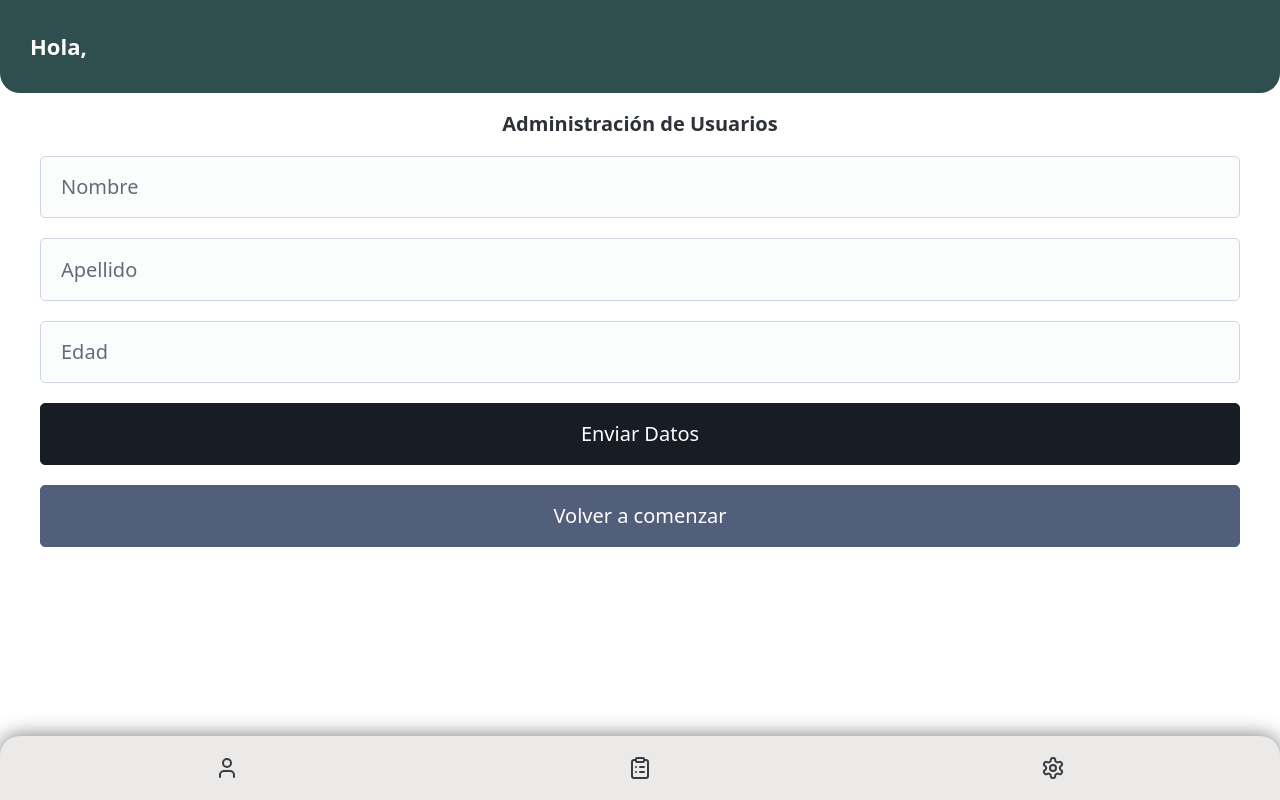
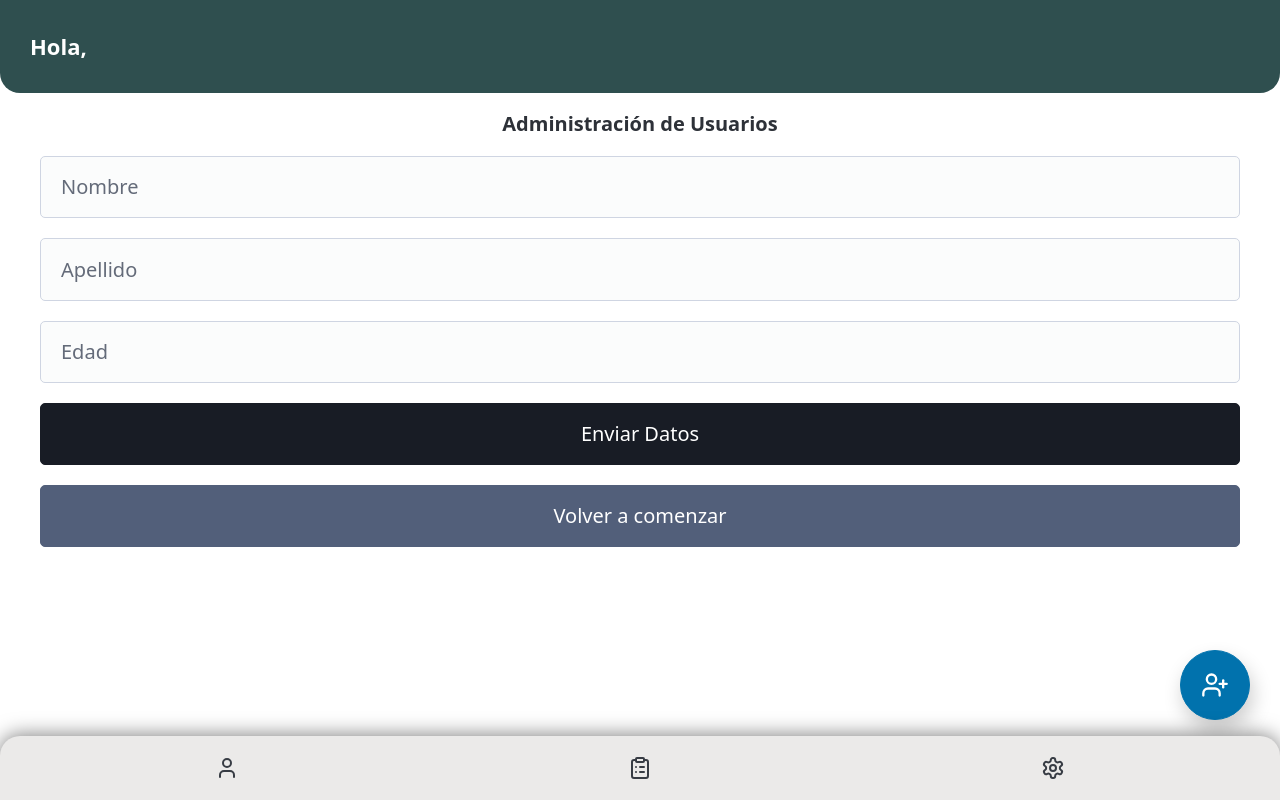
Before and after one commit to dn192246/mobileApp1, a website built with Vite: page index.html in a window 1280 px wide. Built offline with nearby package versions, Linux system fonts and the light colour scheme; some packages are replaced by stand-ins of ours.

Commit message:
Función para agregar registros

```diff
--- a/index.html
+++ b/index.html
@@ -23,6 +23,10 @@
     </form>
   </main>
 
+  <button class="add-button">
+    <svg xmlns="http://www.w3.org/2000/svg" width="28" height="28" viewBox="0 0 24 24" fill="none" stroke="currentColor" stroke-width="2" stroke-linecap="round" stroke-linejoin="round" class="lucide lucide-user-plus-icon lucide-user-plus"><path d="M16 21v-2a4 4 0 0 0-4-4H6a4 4 0 0 0-4 4v2"/><circle cx="9" cy="7" r="4"/><line x1="19" x2="19" y1="8" y2="14"/><line x1="22" x2="16" y1="11" y2="11"/></svg>
+  </button>
+
   <nav class="bottomFooter">
     <div>
       <svg xmlns="http://www.w3.org/2000/svg" width="24" height="24" viewBox="0 0 24 24" fill="none" stroke="currentColor" stroke-width="2" stroke-linecap="round" stroke-linejoin="round" class="lucide lucide-user-icon lucide-user"><path d="M19 21v-2a4 4 0 0 0-4-4H9a4 4 0 0 0-4 4v2"/><circle cx="12" cy="7" r="4"/></svg>
--- a/src/css/main.css
+++ b/src/css/main.css
@@ -30,6 +30,23 @@
     justify-content: space-evenly;
     align-items: center;
     font-size: 14px;
+    transition: 0.4s transform;
 }
 
-.bottomFooter div:
+.bottomFooter div:active, .add-button:active{
+    transform: scale(1.2);
+}
+
+.add-button{
+    position: fixed;
+    bottom: 80px;
+    right: 30px;
+    border-radius: 50%;
+    width: 70px;
+    height: 70px;
+    transition: 0.4s transform;
+    display: flex;
+    justify-content: center;
+    align-items: center;
+    box-shadow: 3px 10px 20px rgba(0, 0, 0, 0.2);
+}
--- a/src/js/usuarios.js
+++ b/src/js/usuarios.js
@@ -32,7 +32,7 @@
             apellido,
             edad
         });
-        alertify.success("Se agregó el registro. ID de referencia: " + docRef.id)
+        alertify.success("Se agregó el registro. ID de referencia: " + docRef.id);
         document.getElementById("frmUsuarios").reset();
     }
     catch(e){
```
